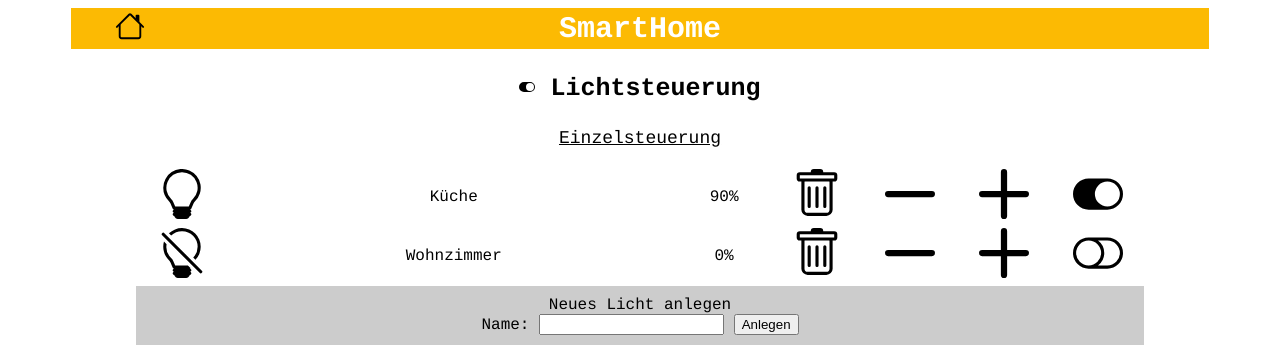
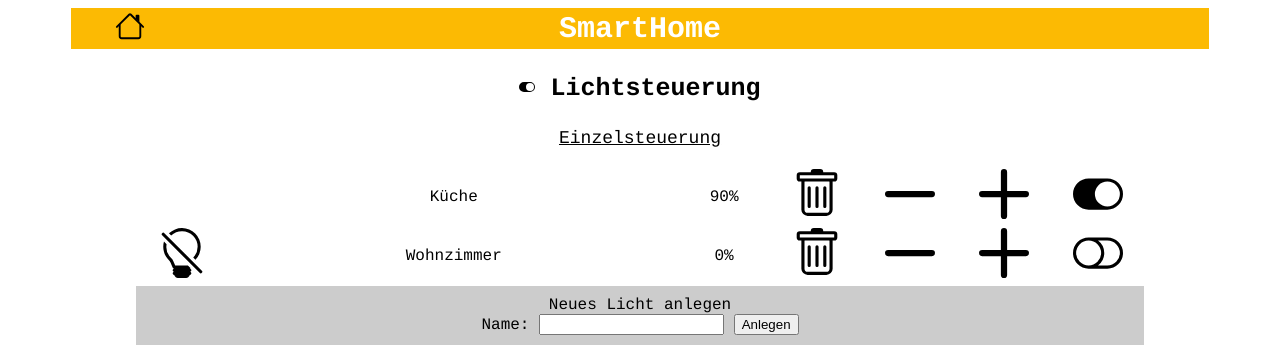
Before and after one commit to U2Firestar/BSA4-SmartHomeProject, a PHP site: page /light.php in a window 1280 px wide. Shown: the top 359 px of the page. Run offline with PHP 8.4, Linux system fonts and the light colour scheme.

Commit message:
Update light.php

```diff
--- a/ui/light.php
+++ b/ui/light.php
@@ -7,6 +7,8 @@
     <title>SmartHome - Licht</title>
 	<?php include 'header.inc.php'; ?>
   </head>
+
+	<!-- Session-Variable in welcher alle Lichter und deren Abfragt sind (JSON,-Abfrage) --->
   <body>
     <center>
 
@@ -14,7 +16,12 @@
       <p class='ueberschrift2'>Einzelsteuerung</p>
       <table align='center' border='0' width='80%' class='control'>
     		<tr>
-    			<td align='center' border='1' width='5%'><img src='sym/light/lightbulb.svg'></td>
+    			<td align='center' border='1' width='5%'>
+					<!---
+					Die Buttons +/- bewirken mit dem aktuellen Wert eben +/-10 bzw. Max 100 - If-Abfrage und so
+					<img src='sym/light/lightbulb.svg'>
+					-->
+				</td>
     			<td align='center' border='1' width='25%'>K&uuml;che</td>
           <td align='center' border='1' width='5%'>90%</td>
           <td align='center' border='1' width='5%'><img src='sym/trash.svg'></td>
```
